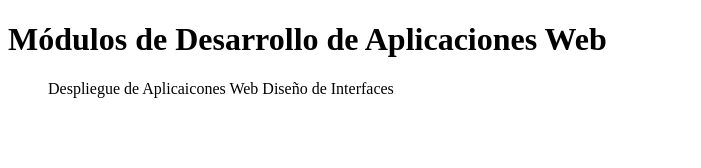
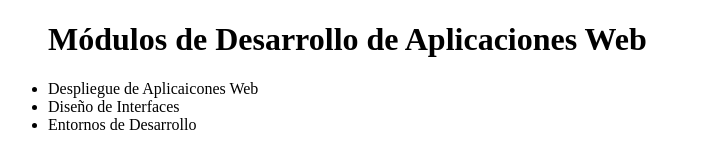
Before and after one commit to FerranMascarell/dawPracticasRemoto, a plain HTML site: page index.html in a window 1280 px wide. Shown: the whole page, without its empty margins (0-701 px from the left). Drawn offline with Linux system fonts and the light colour scheme.

Commit message:
Módulo de entornos de desarrollo

```diff
--- a/index.html
+++ b/index.html
@@ -8,10 +8,11 @@
 </head>
 
 <body>
-    <h1>Módulos de Desarrollo de Aplicaciones Web</h1>
-    <ul>Despliegue de Aplicaicones Web
-	Diseño de Interfaces</ul>
-
+    <ul><h1>Módulos de Desarrollo de Aplicaciones Web</h1>
+    <li>Despliegue de Aplicaicones Web</li>
+	<li>Diseño de Interfaces</li>
+    <li>Entornos de Desarrollo</li>
+</ul>
 
 </body>
 
```
